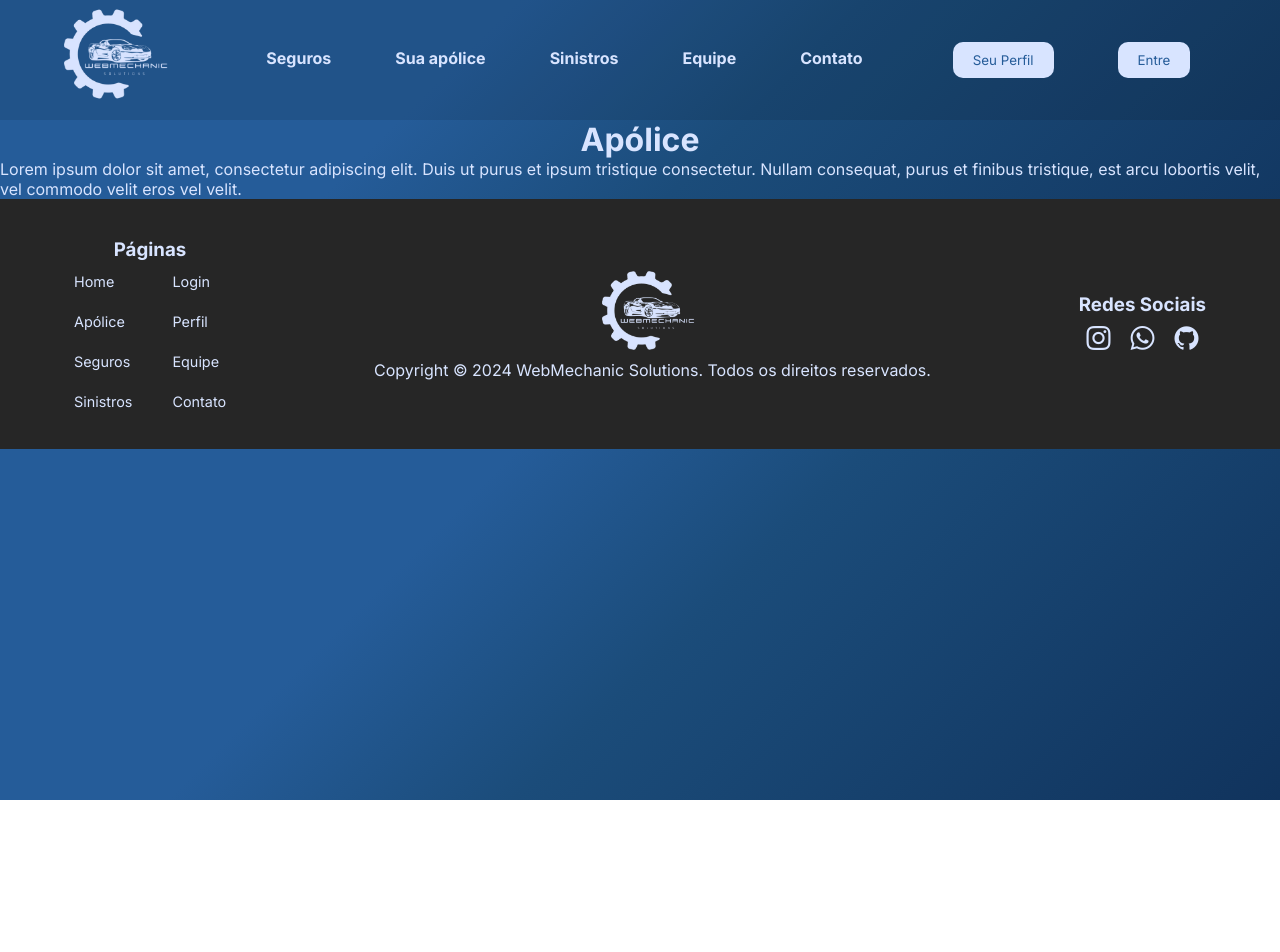
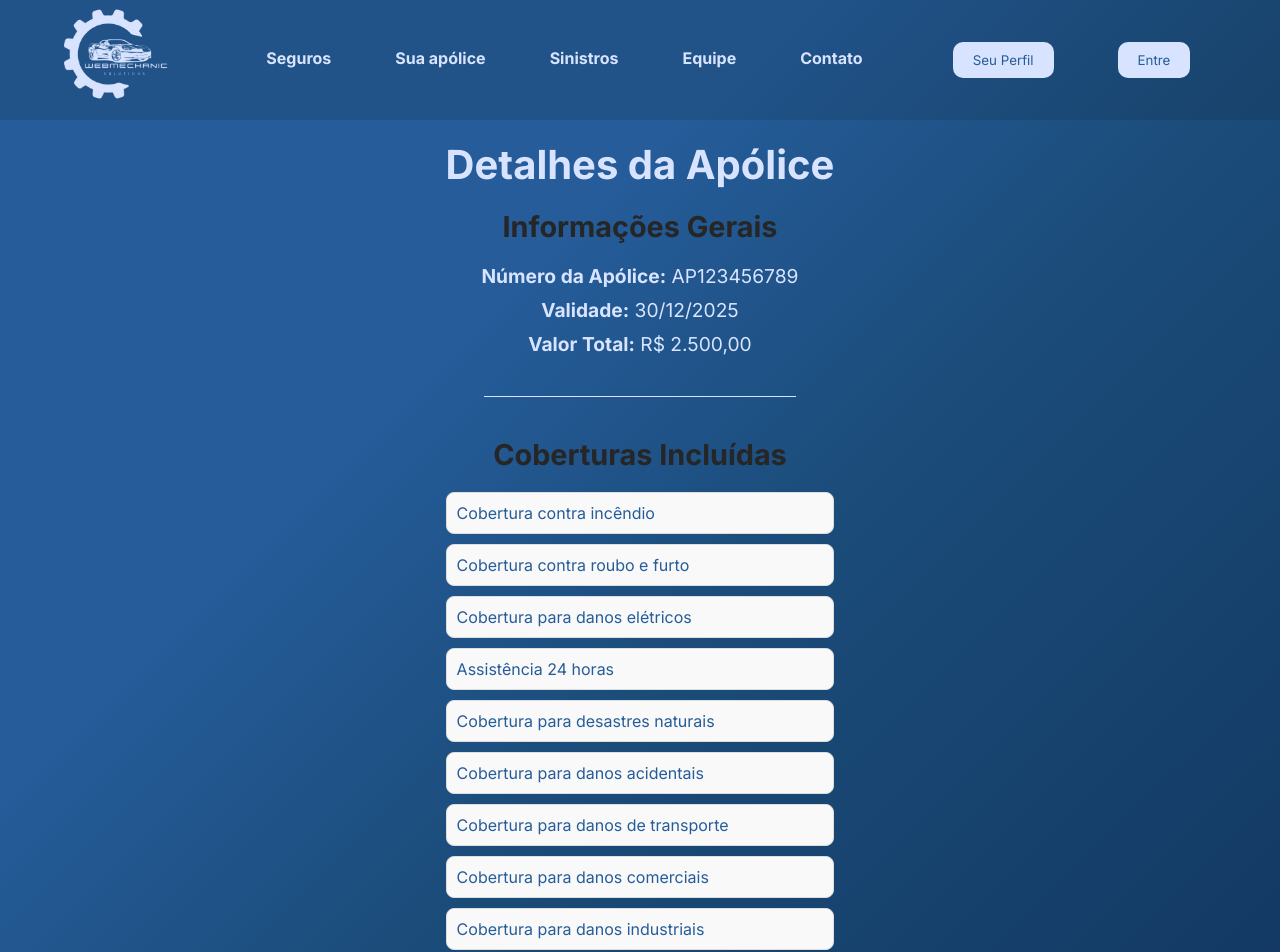
Before and after one commit to 1TDSPM-challenge/webmechanic, a React (Vite) app: page /apolice in a window 1280 px wide. Shown: the top 952 px of the page. Before the commit the page ends 800 px from the top, so only its background shows below. Built offline with nearby package versions, Linux system fonts and the light colour scheme.

Commit message:
pagina da apolice feita usando map

```diff
--- a/src/pages/Apolice.tsx
+++ b/src/pages/Apolice.tsx
@@ -1,12 +1,99 @@
-// import styled from "styled-components";
+import styled from "styled-components";
+
+import { Button } from "../components/Button";
+import Linha from "../components/Linha";
+
+const Container = styled.div`
+    max-width: 900px;
+    margin: 0 auto;
+    padding: 20px;
+    text-align: center;
+`;
+
+const Titulo = styled.h1`
+    font-size: 2.5rem;
+    color: #D8E4FF;
+`;
+
+const SubTitulo = styled.h2`
+    font-size: 1.8rem;
+    color: #262626;
+    margin: 20px 0;
+`;
+
+const Texto = styled.p`
+    font-size: 1.2rem;
+    margin: 10px 0;
+`;
+
+const ListaCoberturas = styled.ul`
+    list-style-type: none;
+    padding: 0;
+    margin: 20px 0;
+`;
+
+const CoberturaItem = styled.li`
+    padding: 10px;
+    border: 1px solid #ddd;
+    margin-bottom: 10px;
+    border-radius: 8px;
+    background-color: #f9f9f9;
+    font-size: 1rem;
+    text-align: left;
+    color: #255C99;
+`;
+
+interface ApoliceDetalhes {
+    numero: string;
+    validade: string;
+    valor: string;
+    coberturas: string[];
+}
 
 const Apolice = () => {
+    const apolice: ApoliceDetalhes = {
+        numero: "AP123456789",
+        validade: "30/12/2025",
+        valor: "R$ 2.500,00",
+        coberturas: [
+            "Cobertura contra incêndio",
+            "Cobertura contra roubo e furto",
+            "Cobertura para danos elétricos",
+            "Assistência 24 horas",
+            "Cobertura para desastres naturais",
+            "Cobertura para danos acidentais",
+            "Cobertura para danos de transporte",
+            "Cobertura para danos comerciais",
+            "Cobertura para danos industriais",
+            "Cobertura para danos de construção",
+        ]
+    };
+
     return (
-        <>
-            <h1>Apólice</h1>
-            <p>Lorem ipsum dolor sit amet, consectetur adipiscing elit. Duis ut purus et ipsum tristique consectetur. Nullam consequat, purus et finibus tristique, est arcu lobortis velit, vel commodo velit eros vel velit.</p>
-        </>
+        <Container>
+            <Titulo>Detalhes da Apólice</Titulo>
+
+            <SubTitulo>Informações Gerais</SubTitulo>
+            <Texto><strong>Número da Apólice:</strong> {apolice.numero}</Texto>
+            <Texto><strong>Validade:</strong> {apolice.validade}</Texto>
+            <Texto><strong>Valor Total:</strong> {apolice.valor}</Texto>
+
+            <Linha />
+
+            <SubTitulo>Coberturas Incluídas</SubTitulo>
+            <ListaCoberturas>
+            {apolice.coberturas.map((cobertura, index) => (
+                <CoberturaItem key={index}>{cobertura}</CoberturaItem>
+            ))}
+            </ListaCoberturas>
+
+            <Linha />
+
+            <Button tipo={1} onClick={() => alert("Entre em contato para mais detalhes.")}>
+                Contatar Suporte
+            </Button>
+        </Container>
     );
-}
+};
 
 export default Apolice;
```
